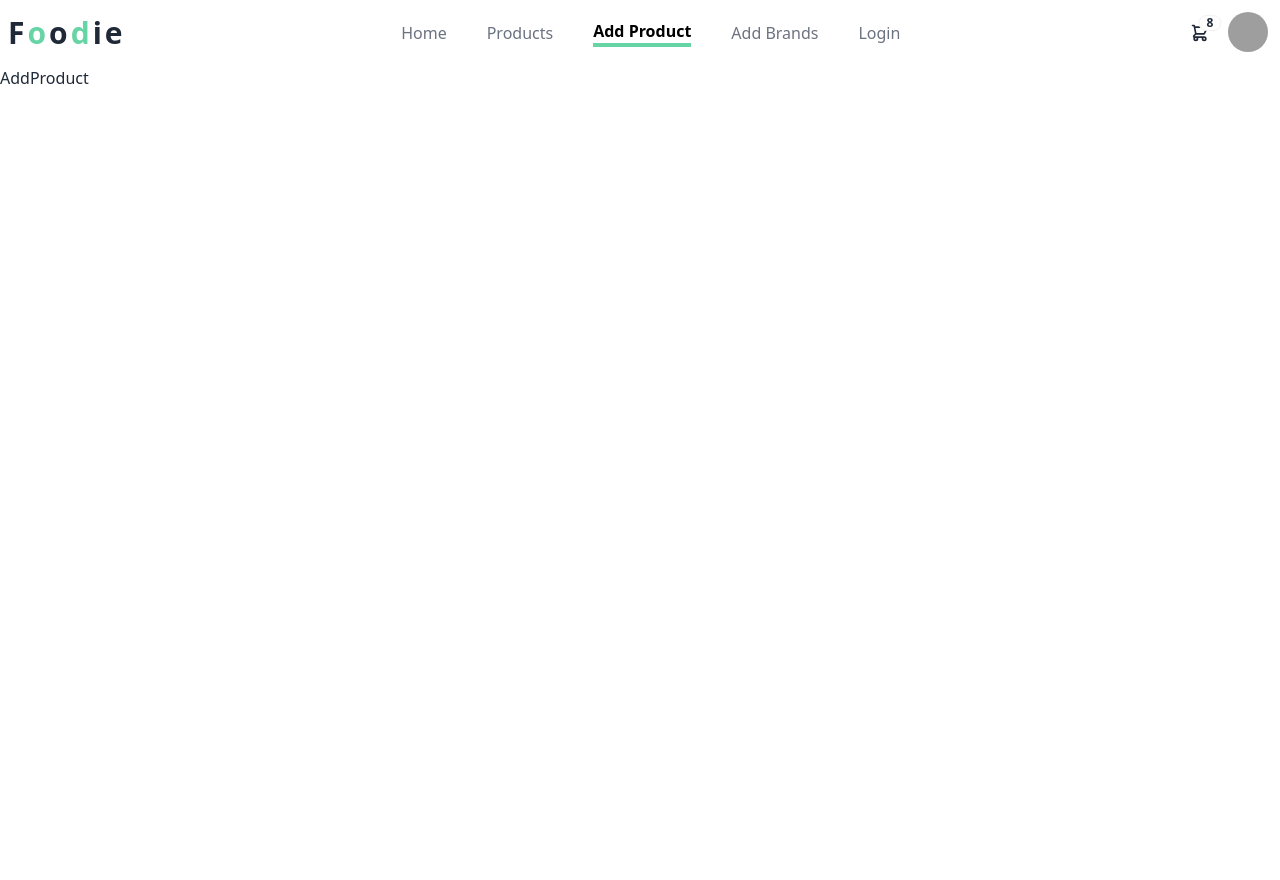
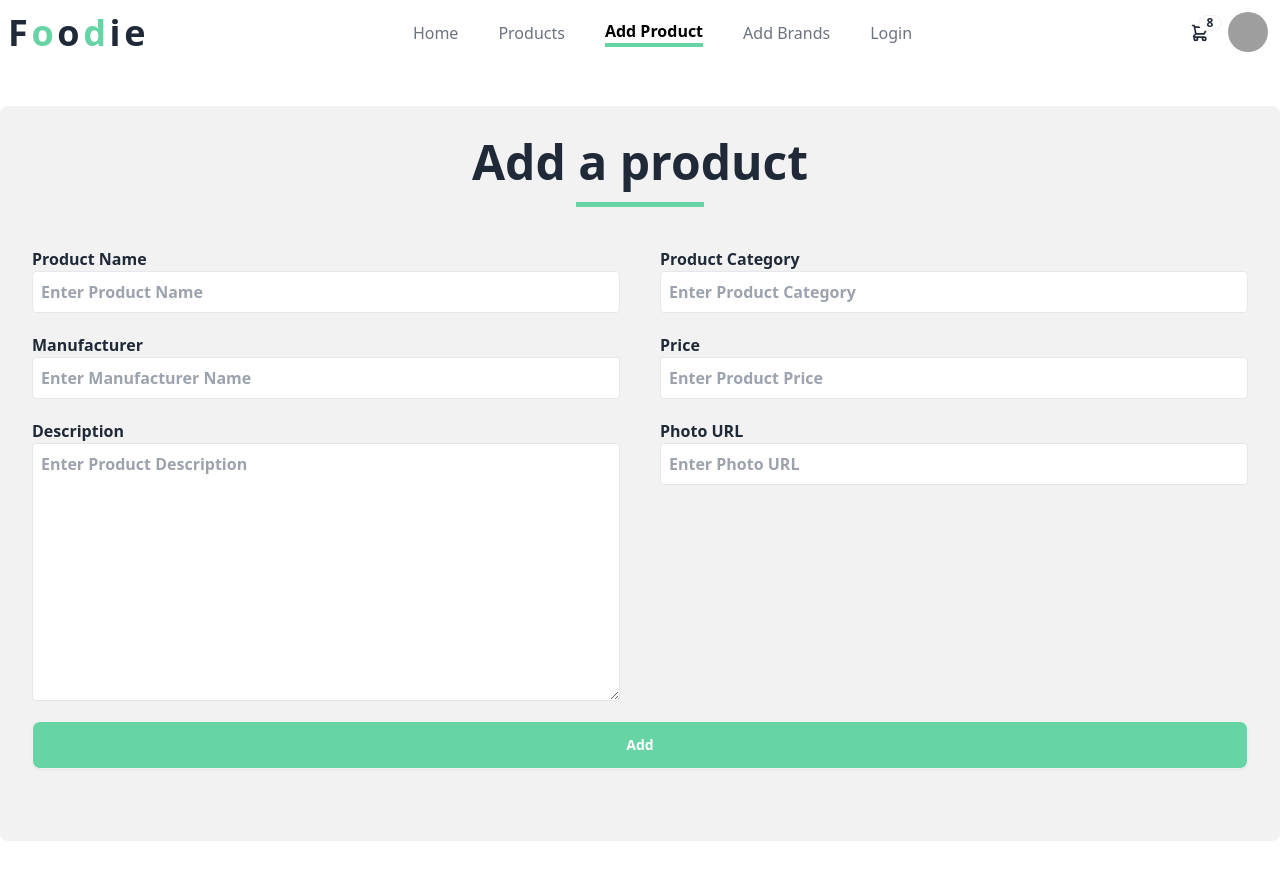
Before and after one commit to hasibmuhammad/foodie-frontend, a React (Vite) app: page /addproduct in a window 1280 px wide. Before the commit the page ends 800 px from the top, so only its background shows below. Built offline with nearby package versions, Linux system fonts and the light colour scheme; grey boxes are pictures that could not be loaded.

Commit message:
Brand sending to the server and insert to MongoDB - Done

```diff
--- a/package.json
+++ b/package.json
@@ -13,7 +13,8 @@
     "firebase": "^10.7.0",
     "react": "^18.2.0",
     "react-dom": "^18.2.0",
-    "react-router-dom": "^6.20.1"
+    "react-router-dom": "^6.20.1",
+    "sweetalert2": "^11.10.1"
   },
   "devDependencies": {
     "@types/react": "^18.2.37",
--- /dev/null
+++ b/src/components/Brands.jsx
@@ -0,0 +1,12 @@
+const Brands = () => {
+  return (
+    <div className="max-w-7xl mx-auto my-10">
+      <h1 className="text-center font-extrabold text-5xl">Our Brands</h1>
+      <div className="flex justify-center items-center">
+        <hr className="mt-4 border border-b-4 border-primary w-32" />
+      </div>
+    </div>
+  );
+};
+
+export default Brands;
--- a/src/components/Navbar.jsx
+++ b/src/components/Navbar.jsx
@@ -14,7 +14,7 @@ const Navbar = () => {
   return (
     <div className="navbar bg-base-100 justify-between items-center flex-col md:flex-row gap-4 md:gap-0">
       <div className="">
-        <Link to={"/"} className="tracking-widest text-3xl font-extrabold">
+        <Link to={"/"} className="tracking-widest text-4xl font-extrabold">
           F<span className="text-primary">o</span>o
           <span className="text-primary">d</span>ie
         </Link>
--- a/src/pages/AddBrand.jsx
+++ b/src/pages/AddBrand.jsx
@@ -1,5 +1,96 @@
+import { useState } from "react";
+import Swal from "sweetalert2";
+
 const AddBrands = () => {
-  return <div>AddBrands</div>;
+  const [error, setError] = useState("");
+
+  const handleAddBrand = (e) => {
+    e.preventDefault();
+
+    setError("");
+
+    const form = e.target;
+    const brandName = form.name.value;
+    const brandPhoto = form.photo.value;
+
+    if (!brandName || !brandName.length > 0) {
+      setError("Brand Name can't be empty!");
+      return;
+    }
+
+    if (!brandPhoto) {
+      setError("Brand Image can't be empty");
+      return;
+    }
+
+    const brand = { brandName, brandPhoto };
+
+    // Submit to the server
+    fetch("http://localhost:5000/addbrand", {
+      method: "POST",
+      headers: {
+        "content-type": "application/json",
+      },
+      body: JSON.stringify(brand),
+    })
+      .then((res) => res.json())
+      .then((data) => {
+        if (data.insertedId) {
+          Swal.fire({
+            title: "Congratulations!",
+            text: "Brand Added Successfully",
+            icon: "success",
+          });
+
+          form.reset();
+        }
+      });
+  };
+
+  return (
+    <div className="max-w-7xl mx-auto bg-base-200 p-24 rounded-lg translate-y-24">
+      <h1 className="text-center text-5xl font-extrabold">Add a brand</h1>
+      <div className="flex justify-center items-center">
+        <hr className="mt-4 border border-b-4 border-primary w-32" />
+      </div>
+
+      <form onSubmit={handleAddBrand} className="my-10 space-y-4">
+        <div className="md:flex flex-col gap-4">
+          <div className="w-full">
+            <label className="font-semibold">
+              Brand Name
+              <input
+                className="form-control border rounded p-2 w-full"
+                type="text"
+                name="name"
+                placeholder="Enter Brand Name"
+                required
+              />
+            </label>
+          </div>
+          <div className="w-full">
+            <label className="font-semibold">
+              Brand Image URL
+              <input
+                className="form-control border rounded p-2 w-full"
+                type="url"
+                name="photo"
+                placeholder="Enter Brand Image URL"
+                required
+              />
+            </label>
+          </div>
+        </div>
+        {error && <p className="text-warning">{error}</p>}
+        <button
+          type="submit"
+          className="btn btn-block bg-primary text-white font-bold hover:bg-black"
+        >
+          Add
+        </button>
+      </form>
+    </div>
+  );
 };
 
 export default AddBrands;
--- a/src/pages/AddProduct.jsx
+++ b/src/pages/AddProduct.jsx
@@ -1,5 +1,94 @@
 const AddProduct = () => {
-  return <div>AddProduct</div>;
+  return (
+    <div className="max-w-7xl mx-auto my-10 bg-base-200 p-8 rounded-lg">
+      <h1 className="text-center text-5xl font-extrabold">Add a product</h1>
+      <div className="flex justify-center items-center">
+        <hr className="mt-4 border border-b-4 border-primary w-32" />
+      </div>
+
+      <form className="my-10 space-y-5">
+        <div className="md:flex gap-10">
+          <div className="md:w-1/2">
+            <label className="font-semibold">
+              Product Name
+              <input
+                className="form-control border rounded p-2 w-full"
+                type="text"
+                name="name"
+                placeholder="Enter Product Name"
+              />
+            </label>
+          </div>
+          <div className="md:w-1/2">
+            <label className="font-semibold">
+              Product Category
+              <input
+                className="form-control border rounded p-2 w-full"
+                type="text"
+                name="category"
+                placeholder="Enter Product Category"
+              />
+            </label>
+          </div>
+        </div>
+        <div className="md:flex gap-10">
+          <div className="md:w-1/2">
+            <label className="font-semibold">
+              Manufacturer
+              <input
+                className="form-control border rounded p-2 w-full"
+                type="text"
+                name="manufacturer"
+                placeholder="Enter Manufacturer Name"
+              />
+            </label>
+          </div>
+          <div className="md:w-1/2">
+            <label className="font-semibold">
+              Price
+              <input
+                className="form-control border rounded p-2 w-full"
+                type="text"
+                name="price"
+                placeholder="Enter Product Price"
+              />
+            </label>
+          </div>
+        </div>
+        <div className="md:flex gap-10">
+          <div className="md:w-1/2">
+            <label className="font-semibold">
+              Description
+              <textarea
+                className="form-control border rounded p-2 w-full"
+                type="text"
+                name="description"
+                placeholder="Enter Product Description"
+                rows={10}
+              ></textarea>
+            </label>
+          </div>
+          <div className="md:w-1/2">
+            <label className="font-semibold">
+              Photo URL
+              <input
+                className="form-control border rounded p-2 w-full"
+                type="text"
+                name="photo"
+                placeholder="Enter Photo URL"
+              />
+            </label>
+          </div>
+        </div>
+        <button
+          type="submit"
+          className="btn btn-block bg-primary text-white font-bold hover:bg-black"
+        >
+          Add
+        </button>
+      </form>
+    </div>
+  );
 };
 
 export default AddProduct;
--- a/src/pages/Home.jsx
+++ b/src/pages/Home.jsx
@@ -1,9 +1,11 @@
+import Brands from "../components/Brands";
 import Banner from "./Banner";
 
 const Home = () => {
   return (
     <div>
       <Banner />
+      <Brands />
     </div>
   );
 };
```
Also changed, not shown: 1 other file (tests, documents, lock files or other folders).
